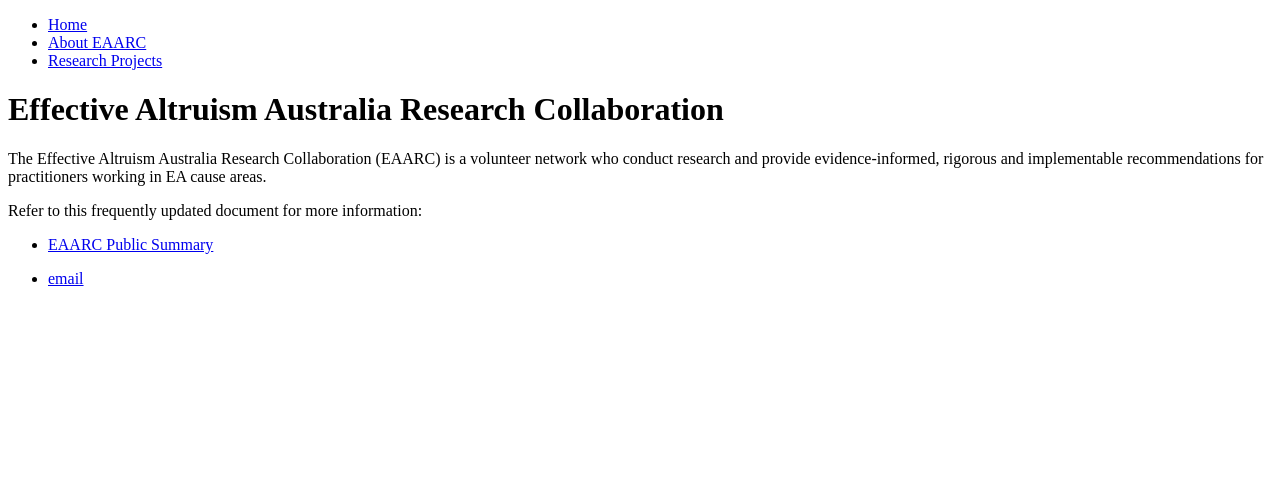
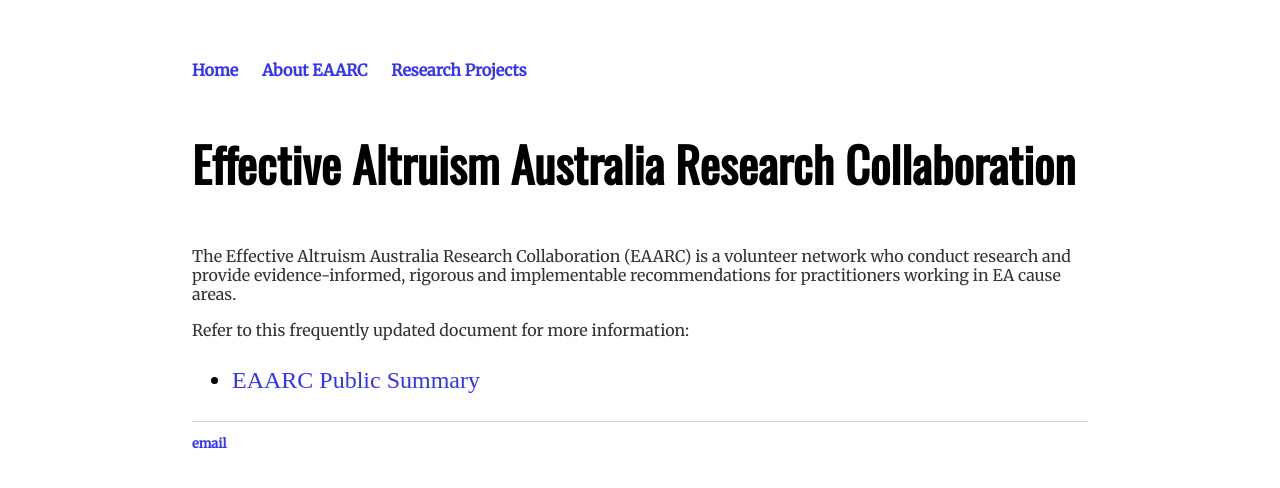
Before and after one commit to aksaeri/scrub, a Jekyll site: the page built from index.md, in a window 1280 px wide. Shown: the top 488 px of the page. Built offline with Jekyll 4.4.1, drawn with Linux system fonts in a browser that asks for light colours.

Commit message:
Update default.html

```diff
--- a/_layouts/default.html
+++ b/_layouts/default.html
@@ -2,24 +2,24 @@
 	<html>
 		<head>
 			<title>{{ page.title }}</title>
-			<link rel="stylesheet" type="text/css" href="https://aksaeri.github.io/eaarc/css/main.css">
+			<link rel="stylesheet" type="text/css" href="/css/main.css">
 			<link href="https://fonts.googleapis.com/css?family=Merriweather|Oswald&display=swap" rel="stylesheet">
-			<link rel="apple-touch-icon" sizes="180x180" href="https://aksaeri.github.io/eaarc/assets/favicons/apple-touch-icon.png">
-			<link rel="icon" type="image/png" sizes="32x32" href="https://aksaeri.github.io/eaarc/assets/favicons/favicon-32x32.png">
-			<link rel="icon" type="image/png" sizes="16x16" href="https://aksaeri.github.io/eaarc/assets/favicons/favicon-16x16.png">
-			<link rel="manifest" href="https://aksaeri.github.io/eaarc/assets/favicons/site.webmanifest">
-			<link rel="mask-icon" href="https://aksaeri.github.io/eaarc/assets/favicons/safari-pinned-tab.svg" color="#5bbad5">
-			<link rel="shortcut icon" href="https://aksaeri.github.io/eaarc/assets/favicons/favicon.ico">
+			<link rel="apple-touch-icon" sizes="180x180" href="/assets/favicons/apple-touch-icon.png">
+			<link rel="icon" type="image/png" sizes="32x32" href="/assets/favicons/favicon-32x32.png">
+			<link rel="icon" type="image/png" sizes="16x16" href="/assets/favicons/favicon-16x16.png">
+			<link rel="manifest" href="/assets/favicons/site.webmanifest">
+			<link rel="mask-icon" href="/assets/favicons/safari-pinned-tab.svg" color="#5bbad5">
+			<link rel="shortcut icon" href="/assets/favicons/favicon.ico">
 			<meta name="msapplication-TileColor" content="#da532c">
-			<meta name="msapplication-config" content="https://aksaeri.github.io/eaarc/assets/favicons/browserconfig.xml">
+			<meta name="msapplication-config" content="/assets/favicons/browserconfig.xml">
 			<meta name="theme-color" content="#ffffff">
 		</head>
 		<body>
 			<nav>
 	    		<ul>
-	        		<li><a href="https://aksaeri.github.io/eaarc/">Home</a></li>
-		        	<li><a href="https://aksaeri.github.io/eaarc/pages/about.html">About EAARC</a></li>
-	        		<li><a href="https://aksaeri.github.io/eaarc/pages/research.html">Research Projects</a></li>
+	        		<li><a href="/">Home</a></li>
+		        	<li><a href="/pages/about.html">About EAARC</a></li>
+	        		<li><a href="/pages/research.html">Research Projects</a></li>
 	    		</ul>
 			</nav>
 			<div class="container">
```
